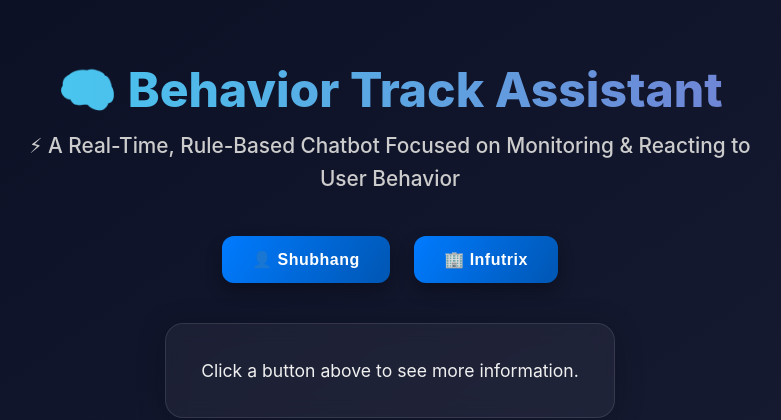
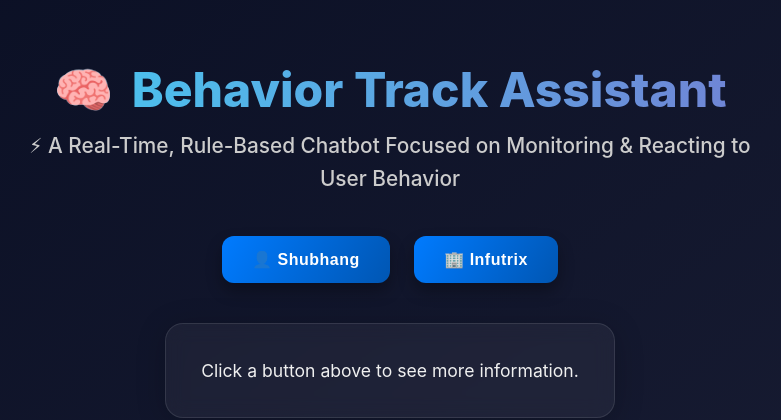
Before and after one commit to shubhanghere/fastapi-rulebot, a FastAPI app: page / in a window 1280 px wide. Shown: the top 420 px of the page, without its empty margins (250-1031 px from the left). Run offline with FastAPI, Linux system fonts and the light colour scheme.

Commit message:
style.css: updated design with enhanced visuals

```diff
--- a/static/styles.css
+++ b/static/styles.css
@@ -25,6 +25,16 @@
   -webkit-text-fill-color: transparent;
   text-align: center;
   margin-bottom: 10px;
+}
+
+
+/* Fix emoji inside h1 to retain its full native color */
+h1 .emoji {
+  background: none;
+  -webkit-background-clip: unset;
+  background-clip: unset;
+  -webkit-text-fill-color: initial;
+  margin-right: 8px;
 }
 
 h3 {
--- a/templates/index.html
+++ b/templates/index.html
@@ -9,8 +9,11 @@
 <body>
 
   <!-- Logo + Title -->
-  <h1>🧠 Behavior Track Assistant</h1>
-  <h3>⚡ A Real-Time, Rule-Based Chatbot Focused on Monitoring & Reacting to User Behavior</h3>
+<h1>
+  <span class="emoji">🧠</span> Behavior Track Assistant
+</h1>
+<h3>⚡ A Real-Time, Rule-Based Chatbot Focused on Monitoring & Reacting to User Behavior</h3>
+
 
   <!-- Buttons -->
   <div>
```
